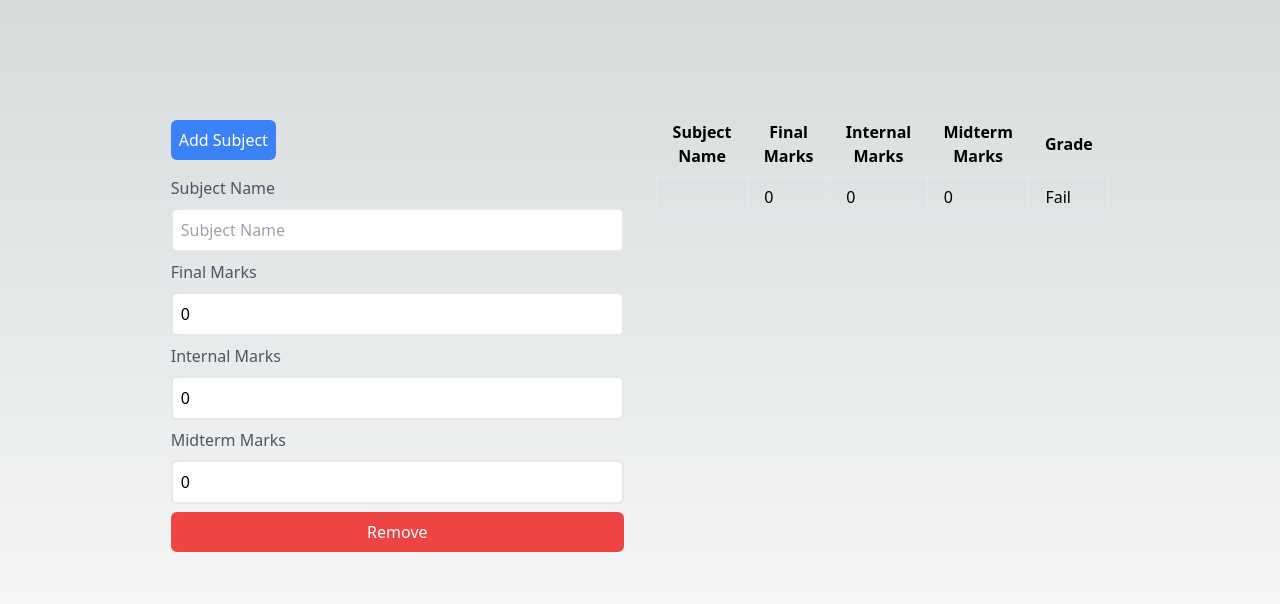
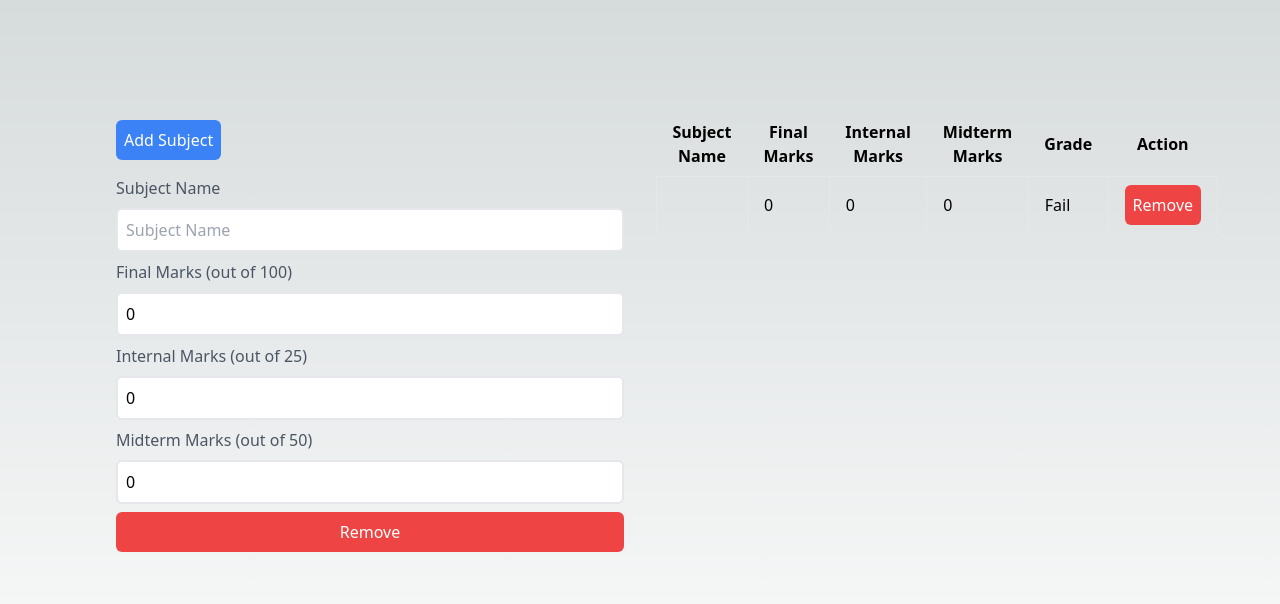
Before and after one commit to Tgmirrorbot/marks-calculator, a Next.js app: page / in a window 1280 px wide. Both pictures are taken after a click on the button "Add Subject". Shown: the top 604 px of the page. Built offline with nearby package versions, Linux system fonts and the light colour scheme.

Commit message:
Commit from Stub AI

```diff
--- a/components/SubjectForm.tsx
+++ b/components/SubjectForm.tsx
@@ -49,7 +49,7 @@ const SubjectForm = () => {
               onChange={(e) => updateSubject(index, 'name', e.target.value)}
               placeholder="Subject Name"
             />
-            <label className="text-gray-600">Final Marks</label>
+            <label className="text-gray-600">Final Marks (out of 100)</label>
             <input
               className="border-2 border-gray-200 rounded-md p-2 text-black"
               type="number"
@@ -58,7 +58,7 @@ const SubjectForm = () => {
               placeholder="Final Marks"
               max={100}
             />
-            <label className="text-gray-600">Internal Marks</label>
+            <label className="text-gray-600">Internal Marks (out of 25)</label>
             <input
               className="border-2 border-gray-200 rounded-md p-2 text-black"
               type="number"
@@ -67,7 +67,7 @@ const SubjectForm = () => {
               placeholder="Internal Marks"
               max={25}
             />
-            <label className="text-gray-600">Midterm Marks</label>
+            <label className="text-gray-600">Midterm Marks (out of 50)</label>
             <input
               className="border-2 border-gray-200 rounded-md p-2 text-black"
               type="number"
@@ -89,6 +89,7 @@ const SubjectForm = () => {
               <th className="px-4 py-2">Internal Marks</th>
               <th className="px-4 py-2">Midterm Marks</th>
               <th className="px-4 py-2">Grade</th>
+              <th className="px-4 py-2">Action</th>
             </tr>
           </thead>
           <tbody>
@@ -99,6 +100,9 @@ const SubjectForm = () => {
                 <td className="border px-4 py-2">{subject.internalMarks}</td>
                 <td className="border px-4 py-2">{subject.midtermMarks}</td>
                 <td className="border px-4 py-2">{calculateGrade(subject)}</td>
+                <td className="border px-4 py-2">
+                  <button className="bg-red-500 text-white rounded-md p-2" onClick={() => removeSubject(index)}>Remove</button>
+                </td>
               </tr>
             ))}
           </tbody>
```
